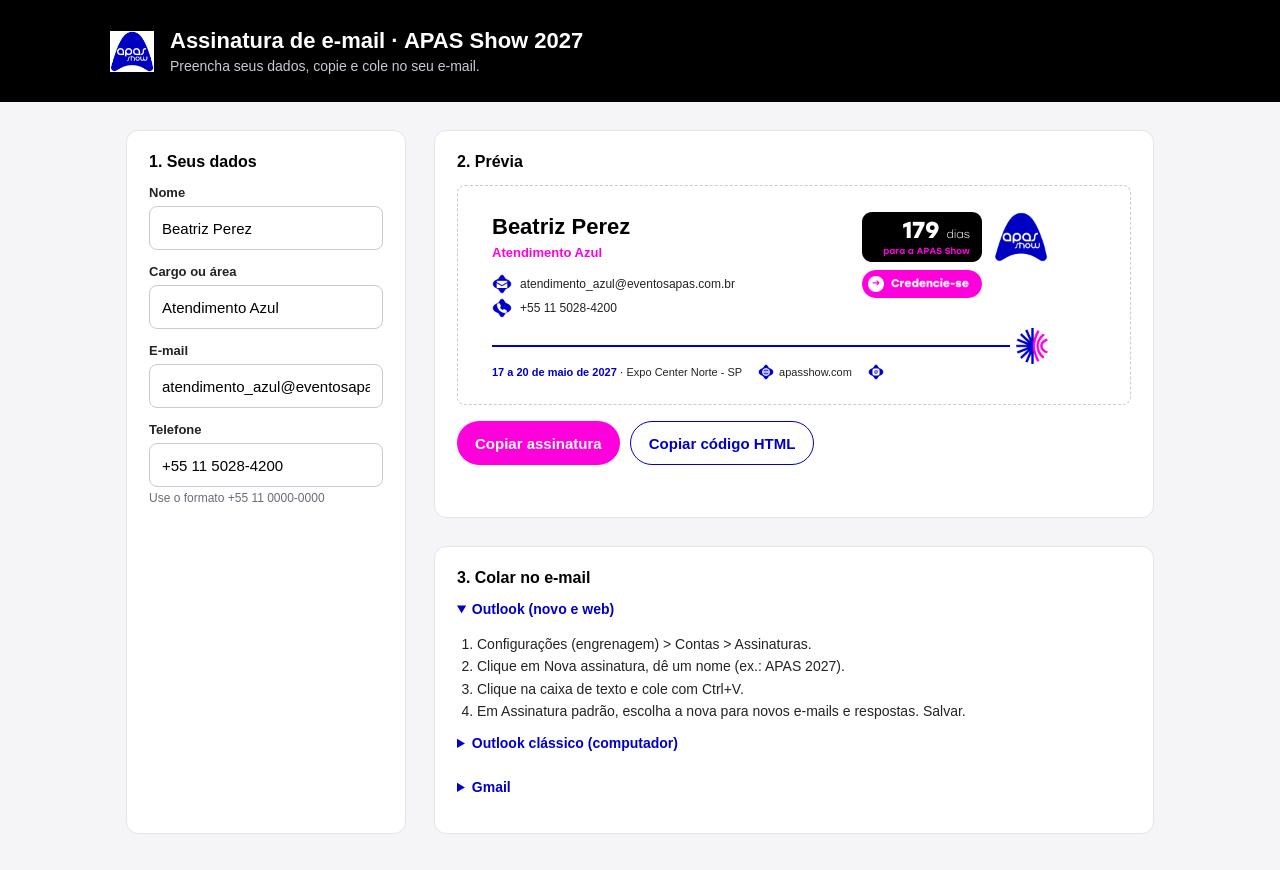
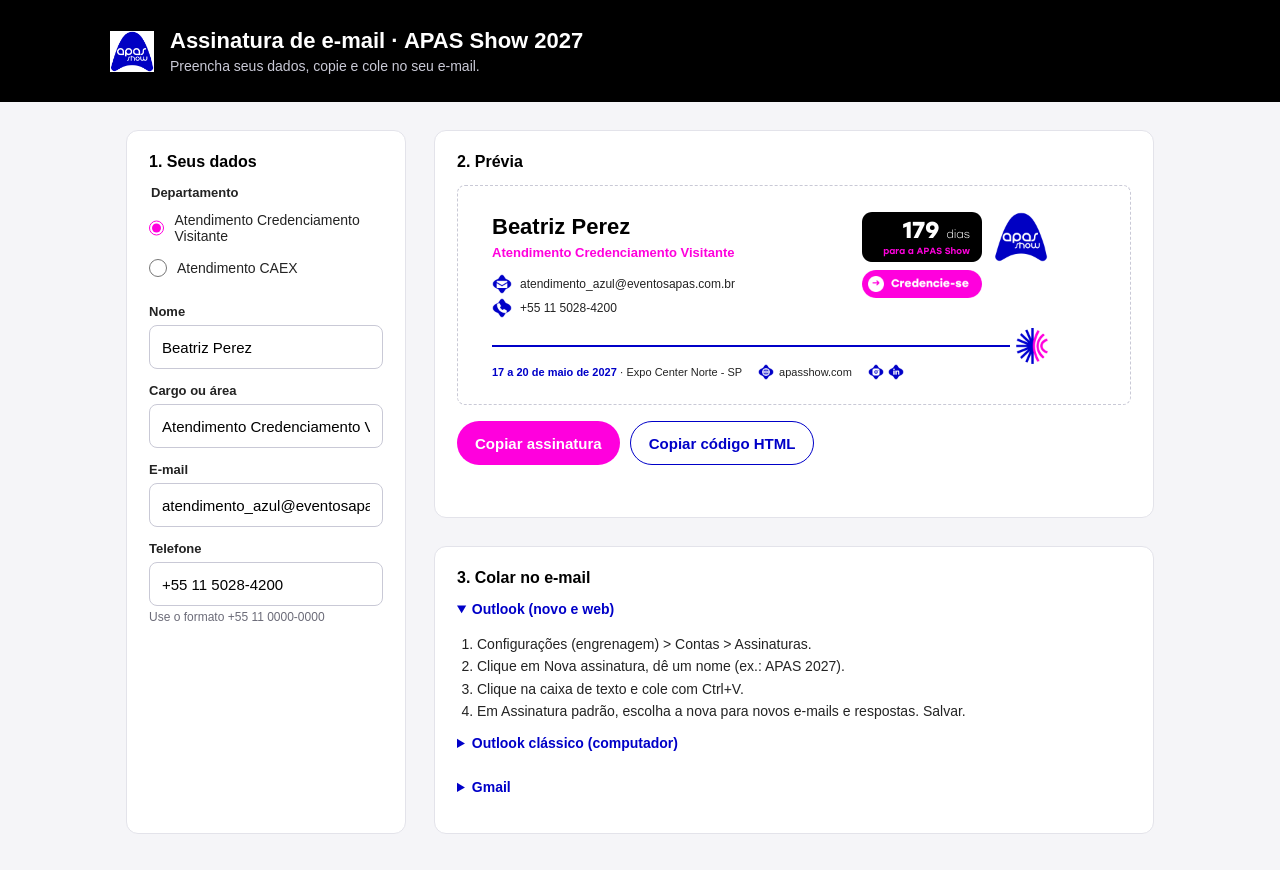
Before and after one commit to tiagopaiva-mci/apas-contagem, a plain HTML site: page docs/gerador.html in a window 1280 px wide. Drawn offline with Linux system fonts and the light colour scheme.

Commit message:
Add files via upload

```diff
--- a/docs/gerador.html
+++ b/docs/gerador.html
@@ -27,6 +27,7 @@ button{font:inherit;font-size:15px;font-weight:bold;min-height:44px;padding:0 18
 .pri{background:var(--mag);color:#fff}.sec{background:#fff;color:var(--azul);border:1px solid var(--azul)}
 .ok{font-size:14px;color:#0a7a3e;font-weight:bold;min-height:20px;margin-top:10px}
 ol{margin:0;padding-left:20px;font-size:14px;line-height:1.6}
+.dep{display:flex;align-items:center;gap:10px;font-weight:normal;font-size:14px;margin:4px 0;min-height:36px;cursor:pointer}.dep input{width:18px;height:18px;min-height:0;margin:0;accent-color:var(--mag)}
 details{margin-top:12px;font-size:14px}summary{cursor:pointer;font-weight:bold;color:var(--azul);min-height:32px}
 </style>
 </head>
@@ -35,8 +36,12 @@ details{margin-top:12px;font-size:14px}summary{cursor:pointer;font-weight:bold;c
 <main>
   <section class="card">
     <h2>1. Seus dados</h2>
+    <fieldset style="border:0;padding:0;margin:0"><legend style="font-size:13px;font-weight:bold;margin-bottom:6px">Departamento</legend>
+      <label class="dep"><input type="radio" name="dep" value="visitante" checked> Atendimento Credenciamento Visitante</label>
+      <label class="dep"><input type="radio" name="dep" value="caex"> Atendimento CAEX</label>
+    </fieldset>
     <label for="nome">Nome</label><input id="nome" value="Beatriz Perez" autocomplete="name">
-    <label for="cargo">Cargo ou área</label><input id="cargo" value="Atendimento Azul">
+    <label for="cargo">Cargo ou área</label><input id="cargo" value="Atendimento Credenciamento Visitante">
     <label for="email">E-mail</label><input id="email" type="email" value="atendimento_azul@eventosapas.com.br" autocomplete="email">
     <label for="tel">Telefone</label><input id="tel" value="+55 11 5028-4200" autocomplete="tel">
     <div class="hint">Use o formato +55 11 0000-0000</div>
@@ -72,16 +77,25 @@ details{margin-top:12px;font-size:14px}summary{cursor:pointer;font-weight:bold;c
 <script>
 // ====== CONFIGURAÇÃO (ajuste aqui) ======
 var BASE = 'https://tiagopaiva-mci.github.io/apas-contagem/';
-var LINK_CREDENCIAMENTO = 'https://apasshow.com/?utm_source=assinatura_email&utm_medium=email&utm_campaign=apas_show_2027';
-var LINK_SITE = 'https://apasshow.com/';
+var UTM = 'utm_source=assinatura_email&utm_medium=email&utm_campaign=apas_show_2027';
+var DEPTOS = {
+  visitante: { cargo: 'Atendimento Credenciamento Visitante', botao: 'sig-botao.png', largura: 120, alt: 'Credencie-se',
+               link: 'https://apas.easyeventos.com.br/apasshow/27/credenciamento' },
+  caex:      { cargo: 'Atendimento CAEX', botao: 'sig-botao-manual.png', largura: 160, alt: 'Manual do expositor',
+               link: 'https://apas.easyeventos.com.br/apasshow/27/manual' }
+};
+var LINK_SITE = 'https://www.apasshow.com/';
 var LINK_INSTAGRAM = 'https://www.instagram.com/apasshow/';
-var LINK_LINKEDIN = '';   // cole o link da página da APAS Show no LinkedIn
+var LINK_LINKEDIN = 'https://www.linkedin.com/company/apasshow/';
 var LINK_WHATSAPP = '';   // ex.: https://wa.me/5511999999999
 // ========================================
 function esc(s){return String(s).replace(/[&<>"']/g,function(c){return {'&':'&amp;','<':'&lt;','>':'&gt;','"':'&quot;',"'":'&#39;'}[c];});}
 function v(id){return document.getElementById(id).value.trim();}
 function soc(link,img,alt){return link?'<a href="'+esc(link)+'" style="text-decoration:none"><img src="'+BASE+img+'" width="16" height="16" alt="'+alt+'" style="display:block;border:0"></a>':'';}
+function dep(){var r=document.querySelector('input[name=dep]:checked');return DEPTOS[r?r.value:'visitante'];}
+function comUtm(u){return u+(u.indexOf('?')<0?'?':'&')+UTM;}
 function sig(){
+  var D=dep();
   var nome=esc(v('nome')),cargo=esc(v('cargo')),email=esc(v('email')),tel=esc(v('tel'));
   var telLink=v('tel').replace(/[^\d+]/g,'');
   var socials=[soc(LINK_INSTAGRAM,'sig-ig.png','Instagram'),soc(LINK_LINKEDIN,'sig-in.png','LinkedIn'),soc(LINK_WHATSAPP,'sig-wa.png','WhatsApp')].filter(Boolean)
@@ -103,7 +117,7 @@ function sig(){
   '<table cellpadding="0" cellspacing="0" border="0"><tr>'+
     '<td valign="top" align="right">'+
       '<img src="'+BASE+'contagem.png" width="120" height="50" alt="Contagem para a APAS Show 2027" style="display:block;border:0">'+
-      '<a href="'+esc(LINK_CREDENCIAMENTO)+'" style="text-decoration:none"><img src="'+BASE+'sig-botao.png" width="120" height="28" alt="Credencie-se" style="display:block;border:0;margin-top:8px"></a>'+
+      '<a href="'+esc(comUtm(D.link))+'" style="text-decoration:none"><img src="'+BASE+D.botao+'" width="'+D.largura+'" height="28" alt="'+D.alt+'" style="display:block;border:0;margin-top:8px"></a>'+
     '</td>'+
     '<td valign="top" style="padding-left:12px"><img src="'+BASE+'sig-logo.png" width="54" height="50" alt="APAS Show" style="display:block;border:0"></td>'+
   '</tr></table>'+
@@ -127,6 +141,9 @@ function sig(){
 var prev=document.getElementById('prev'), ok=document.getElementById('ok');
 function render(){prev.innerHTML=sig();}
 ['nome','cargo','email','tel'].forEach(function(id){document.getElementById(id).addEventListener('input',render);});
+document.querySelectorAll('input[name=dep]').forEach(function(r){r.addEventListener('change',function(){
+  var c=document.getElementById('cargo'),cur=c.value.trim(),defs=Object.keys(DEPTOS).map(function(k){return DEPTOS[k].cargo;});
+  if(!cur||defs.indexOf(cur)>=0) c.value=dep().cargo; render();});});
 render();
 function msg(t){ok.textContent=t;setTimeout(function(){ok.textContent='';},4000);}
 document.getElementById('copiar').addEventListener('click',function(){
```
Also changed, not shown: docs/sig-botao-manual.png (added).
